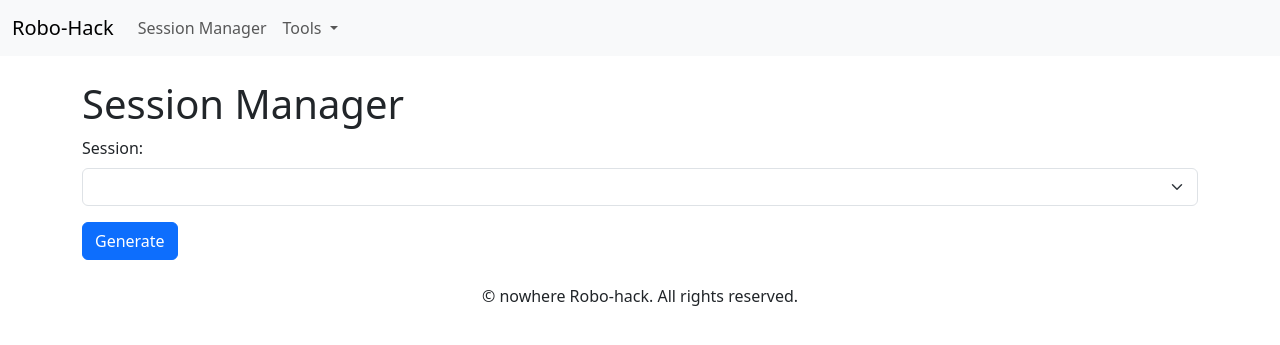
After one commit to killercd/robo-hack-imp, a Flask app: page /sessionmanager in a window 1280 px wide. The commit adds this page. Shown: the top 345 px of the page. Run offline with Flask 3, Linux system fonts and the light colour scheme; data that the repository does not hold is empty.

Commit message:
Add session manager

```diff
--- a/app/__init__.py
+++ b/app/__init__.py
@@ -2,7 +2,7 @@ from flask import Flask
 from flask_sqlalchemy import SQLAlchemy
 
 app = Flask(__name__)
-app.config['SQLALCHEMY_DATABASE_URI'] = 'sqlite:///data.db'
+app.config['SQLALCHEMY_DATABASE_URI'] = 'sqlite:///robohack.db'
 app.config['SQLALCHEMY_TRACK_MODIFICATIONS'] = False
 app.secret_key = 'your_secret_key'
 
--- a/app/routes.py
+++ b/app/routes.py
@@ -1,6 +1,6 @@
 from flask import render_template, request, redirect, url_for, flash
 from app import app, db
-from app.models import Page1Data, Page2Data
+from app.models import Session
 from app.robohack.mod.gobustermod import GobusterMod
 from app.robohack.mod.sqlmap import SqlMapMod
 
@@ -8,51 +8,51 @@ from app.robohack.mod.sqlmap import SqlMapMod
 def home():
     return render_template('base.html')
 
-@app.route('/page1', methods=['GET', 'POST'])
-def page1():
-    if request.method == 'POST':
-        field1 = request.form.get('field1')
-        field2 = request.form.get('field2')
-        new_entry = Page1Data(field1=field1, field2=field2)
-        db.session.add(new_entry)
-        db.session.commit()
-        flash("Entry added successfully!", "success")
-        return redirect(url_for('page1'))
-    data = Page1Data.query.all()
-    return render_template('page1.html', data=data)
+# @app.route('/page1', methods=['GET', 'POST'])
+# def page1():
+#     if request.method == 'POST':
+#         field1 = request.form.get('field1')
+#         field2 = request.form.get('field2')
+#         new_entry = Page1Data(field1=field1, field2=field2)
+#         db.session.add(new_entry)
+#         db.session.commit()
+#         flash("Entry added successfully!", "success")
+#         return redirect(url_for('page1'))
+#     data = Page1Data.query.all()
+#     return render_template('page1.html', data=data)
 
-@app.route('/page1/delete/<int:id>')
-def delete_page1(id):
-    entry = Page1Data.query.get_or_404(id)
-    db.session.delete(entry)
-    db.session.commit()
-    flash("Entry deleted successfully!", "success")
-    return redirect(url_for('page1'))
+# @app.route('/page1/delete/<int:id>')
+# def delete_page1(id):
+#     entry = Page1Data.query.get_or_404(id)
+#     db.session.delete(entry)
+#     db.session.commit()
+#     flash("Entry deleted successfully!", "success")
+#    return redirect(url_for('page1'))
 
-@app.route('/page1/edit/<int:id>', methods=['GET', 'POST'])
-def edit_page1(id):
-    entry = Page1Data.query.get_or_404(id)
-    if request.method == 'POST':
-        entry.field1 = request.form.get('field1')
-        entry.field2 = request.form.get('field2')
-        db.session.commit()
-        flash("Entry updated successfully!", "success")
-        return redirect(url_for('page1'))
-    return render_template('edit_page1.html', entry=entry)
+# @app.route('/page1/edit/<int:id>', methods=['GET', 'POST'])
+# def edit_page1(id):
+#     entry = Page1Data.query.get_or_404(id)
+#     if request.method == 'POST':
+#         entry.field1 = request.form.get('field1')
+#         entry.field2 = request.form.get('field2')
+#         db.session.commit()
+#         flash("Entry updated successfully!", "success")
+#         return redirect(url_for('page1'))
+#     return render_template('edit_page1.html', entry=entry)
 
 # Page 2 routes
-@app.route('/page2', methods=['GET', 'POST'])
-def page2():
-    if request.method == 'POST':
-        field3 = request.form.get('field3')
-        field4 = request.form.get('field4')
-        new_entry = Page2Data(field3=field3, field4=field4)
-        db.session.add(new_entry)
-        db.session.commit()
-        flash("Entry added successfully!", "success")
-        return redirect(url_for('page2'))
-    data = Page2Data.query.all()
-    return render_template('page2.html', data=data)
+# @app.route('/page2', methods=['GET', 'POST'])
+# def page2():
+#     if request.method == 'POST':
+#         field3 = request.form.get('field3')
+#         field4 = request.form.get('field4')
+#         new_entry = Page2Data(field3=field3, field4=field4)
+#         db.session.add(new_entry)
+#         db.session.commit()
+#         flash("Entry added successfully!", "success")
+#         return redirect(url_for('page2'))
+#     data = Page2Data.query.all()
+#     return render_template('page2.html', data=data)
 
 @app.route('/gobuster', methods=['GET', 'POST'])
 def gobuster():
@@ -91,19 +91,6 @@ def sqlmap():
                                     request.form.get('batch')
                                     )
 
-
-        #      return  {
-        #     "target": "",
-        #     "requestfile": "",
-        #     "postdata": "",
-        #     "cookie": "",
-        #     "random_agent": "",
-        #     "proxy": "",
-        #     "tor": "",
-        #     "risk": "",
-        #     "level": "",
-        #     "command": ""
-        # }
             data = sqlmap_mod.generate()
             return render_template('sqlmap/sqlmap.html', data=data)
     return render_template('sqlmap/sqlmap.html', data=SqlMapMod.empty_data())
@@ -113,22 +100,26 @@ def gobuster_info():
     return render_template('gobuster/gobuster_info.html')
 
 
+@app.route('/sessionmanager', methods=['GET', 'POST'])
+def session_manager():
+    data = Session.query.all()
+    return render_template('session/session.html', data=data)
 
-@app.route('/page2/delete/<int:id>')
-def delete_page2(id):
-    entry = Page2Data.query.get_or_404(id)
-    db.session.delete(entry)
-    db.session.commit()
-    flash("Entry deleted successfully!", "success")
-    return redirect(url_for('page2'))
+# @app.route('/page2/delete/<int:id>')
+# def delete_page2(id):
+#     entry = Page2Data.query.get_or_404(id)
+#     db.session.delete(entry)
+#     db.session.commit()
+#     flash("Entry deleted successfully!", "success")
+#     return redirect(url_for('page2'))
 
-@app.route('/page2/edit/<int:id>', methods=['GET', 'POST'])
-def edit_page2(id):
-    entry = Page2Data.query.get_or_404(id)
-    if request.method == 'POST':
-        entry.field3 = request.form.get('field3')
-        entry.field4 = request.form.get('field4')
-        db.session.commit()
-        flash("Entry updated successfully!", "success")
-        return redirect(url_for('page2'))
-    return render_template('edit_page2.html', entry=entry)
+# @app.route('/page2/edit/<int:id>', methods=['GET', 'POST'])
+# def edit_page2(id):
+#     entry = Page2Data.query.get_or_404(id)
+#     if request.method == 'POST':
+#         entry.field3 = request.form.get('field3')
+#         entry.field4 = request.form.get('field4')
+#         db.session.commit()
+#         flash("Entry updated successfully!", "success")
+#         return redirect(url_for('page2'))
+#     return render_template('edit_page2.html', entry=entry)
--- a/app/templates/base.html
+++ b/app/templates/base.html
@@ -15,22 +15,17 @@
             </button>
             <div class="collapse navbar-collapse" id="navbarNav">
                 <ul class="navbar-nav">
-                    <li class="nav-item"><a class="nav-link" href="/page1">Page 1</a></li>
-                    <li class="nav-item"><a class="nav-link" href="/page2">Page 2</a></li>
-                    <li class="nav-item"><a class="nav-link" href="/gobuster">Gobuster</a></li>
-                    <li class="nav-item"><a class="nav-link" href="/sqlmap">Sqlmap</a></li>
-                    <li class="nav-item"><a class="nav-link" href="/ptscriptgen">PT Script</a></li>
+                    <li class="nav-item"><a class="nav-link" href="/sessionmanager">Session Manager</a></li>
                     <li class="nav-item dropdown">
-                        <a class="nav-link dropdown-toggle" href="#" id="navbarDropdown" role="button" data-toggle="dropdown" aria-haspopup="true" aria-expanded="false">
-                          Dropdown
+                        <a class="nav-link dropdown-toggle" href="#" id="navbarDropdown" role="button" data-bs-toggle="dropdown" aria-expanded="false">
+                            Tools
                         </a>
-                        <div class="dropdown-menu" aria-labelledby="navbarDropdown">
-                          <a class="dropdown-item" href="#">Action</a>
-                          <a class="dropdown-item" href="#">Another action</a>
-                          <div class="dropdown-divider"></div>
-                          <a class="dropdown-item" href="#">Something else here</a>
-                        </div>
-                      </li>
+                        <ul class="dropdown-menu" aria-labelledby="navbarDropdown">
+                            <li class="nav-item"><a class="nav-link" href="/gobuster">Gobuster</a></li>
+                            <li class="nav-item"><a class="nav-link" href="/sqlmap">Sqlmap</a></li>
+                            <li class="nav-item"><a class="nav-link" href="/ptscriptgen">PT Script</a></li>
+                        </ul>
+                    </li>
                 </ul>
             </div>
 
--- /dev/null
+++ b/app/templates/session/session.html
@@ -0,0 +1,21 @@
+{% extends 'base.html' %}
+{% block content %}
+<h1>Session Manager</h1>
+<form method="post">
+    <div class="mb-3">
+        <label for="session" class="form-label">Session: </label>
+
+        <select name="session" class="form-select">
+            {% for session in data %}
+            <option value="{{ session.id }}">{{ session.name }}</option>
+            {% endfor %}
+        </select>
+    </div>
+
+
+    <button type="submit" class="btn btn-primary" name="action" value="generate">Generate</button>
+
+</form>
+
+
+{% endblock %}
```
Also changed, not shown: app/models.py (+13 -8 lines).
